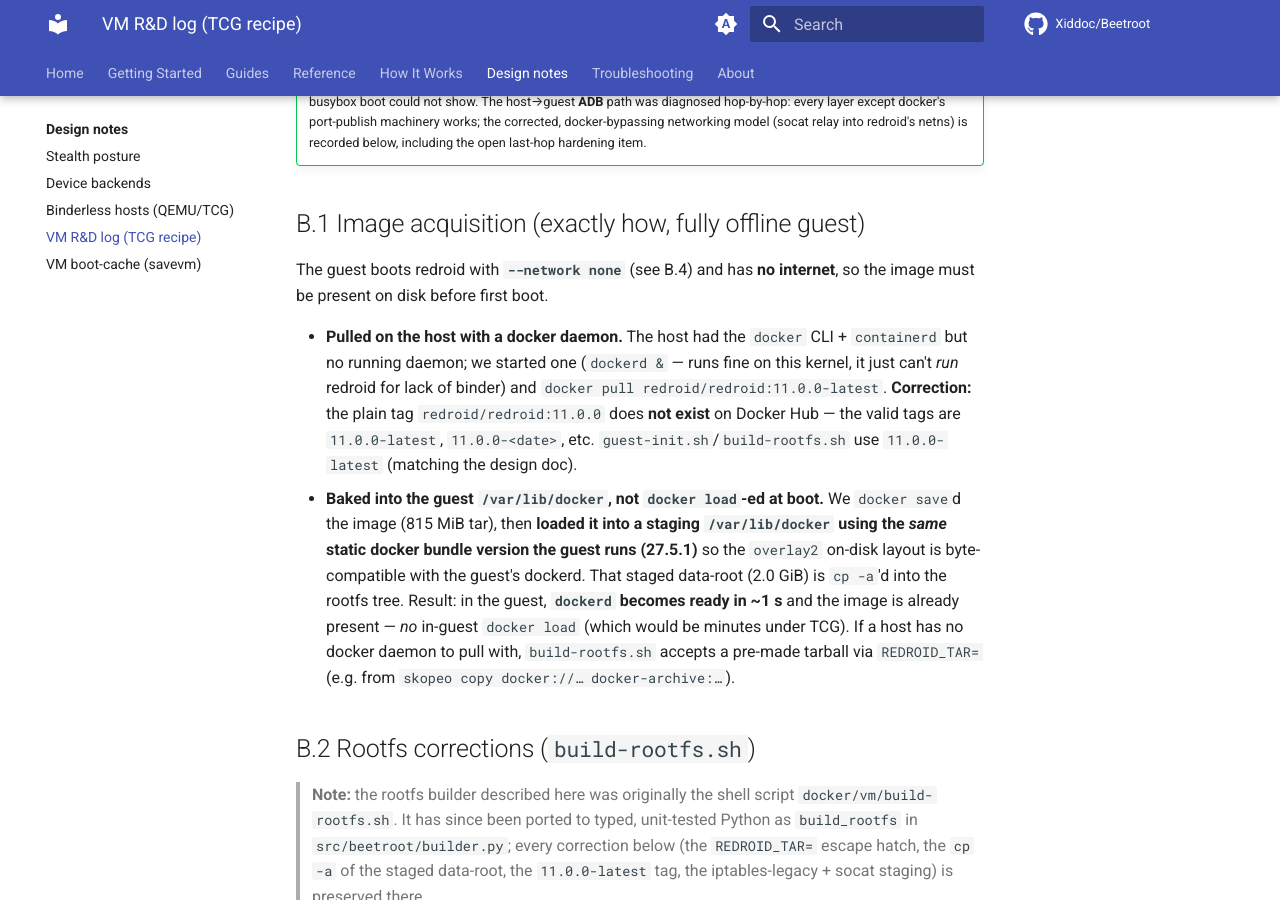
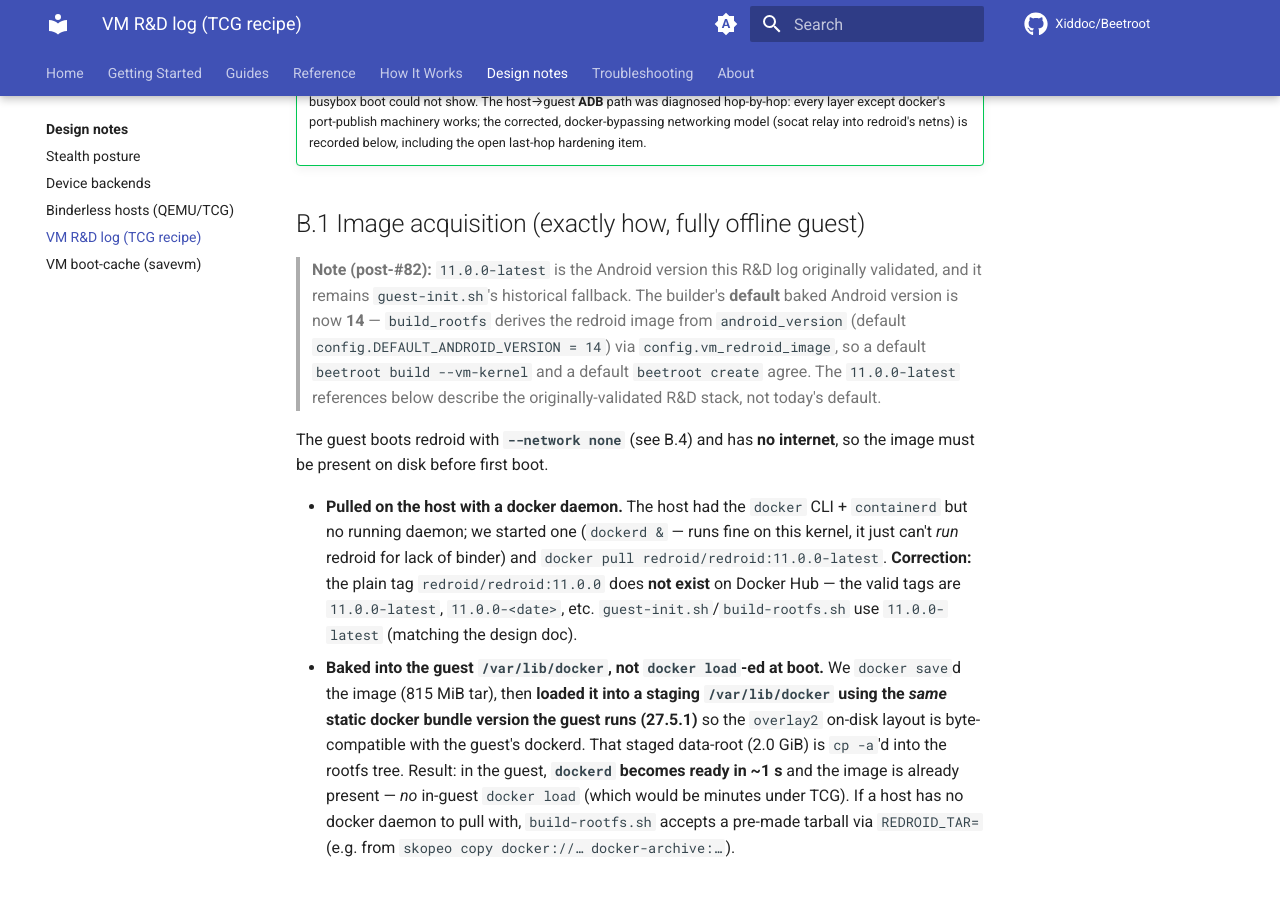
Before and after one commit to Xiddoc/Beetroot, an MkDocs documentation site: the page built from docs/design/vm-rnd-log.md, in a window 1280 px wide and 900 px high, scrolled down 5194 px. Built offline with MkDocs 1.6.1 and Material for MkDocs 9.7.7, drawn with Linux system fonts in a browser that asks for light colours; comment, search, counter and statistics services are not loaded.

Commit message:
docs(vm-rnd-log): note default baked Android version is now 14
Clarify in B.1 that the 11.0.0-latest references describe the
originally-validated R&D stack and guest-init.sh's historical fallback;
the builder now defaults to Android 14 (#82), deriving the redroid image
from android_version via config.vm_redroid_image.

Co-Authored-By: Claude Opus 4.8 (1M context) <noreply@anthropic.com>
Claude-Session: https://claude.ai/code/session_0163wYgnMymLN8hVSphJqsts

```diff
--- a/docs/design/vm-rnd-log.md
+++ b/docs/design/vm-rnd-log.md
@@ -199,6 +199,15 @@ should be required to proceed — only swapping the minimal rootfs for the full
     netns) is recorded below, including the open last-hop hardening item.
 
 ## B.1 Image acquisition (exactly how, fully offline guest)
+
+> **Note (post-#82):** `11.0.0-latest` is the Android version this R&D log
+> originally validated, and it remains `guest-init.sh`'s historical fallback.
+> The builder's **default** baked Android version is now **14** — `build_rootfs`
+> derives the redroid image from `android_version` (default
+> `config.DEFAULT_ANDROID_VERSION = 14`) via `config.vm_redroid_image`, so a
+> default `beetroot build --vm-kernel` and a default `beetroot create` agree.
+> The `11.0.0-latest` references below describe the originally-validated R&D
+> stack, not today's default.
 
 The guest boots redroid with **`--network none`** (see B.4) and has **no
 internet**, so the image must be present on disk before first boot.
```
